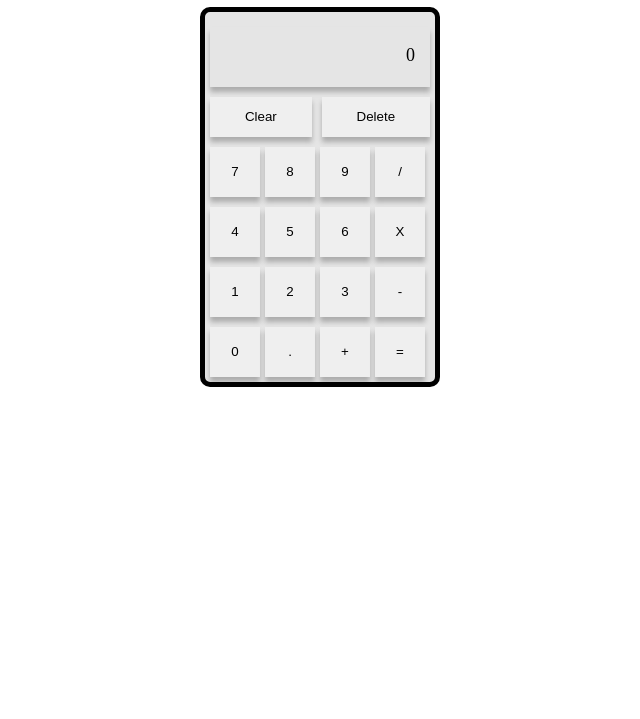
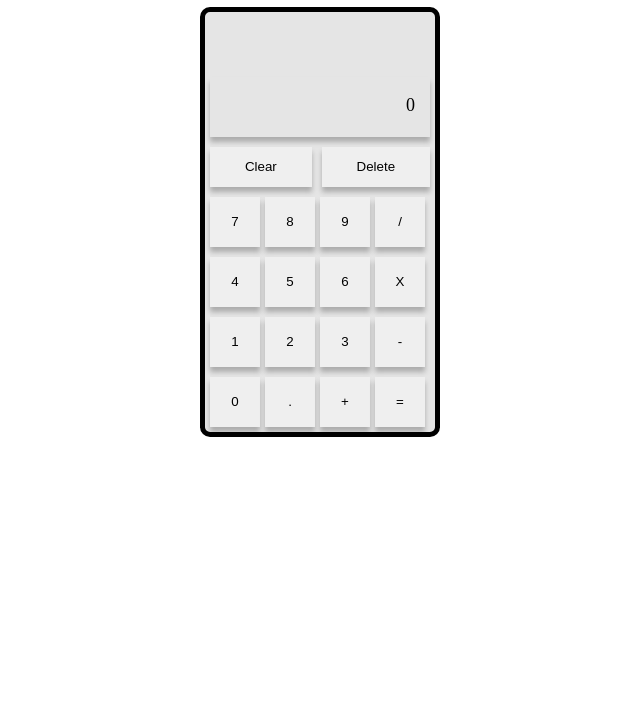
Before and after one commit to BJack0/Calculator-Project, a plain HTML site: page index.html in a window 1280 px wide. Shown: the part 81-800 px from the top of the page, without its empty margins (320-960 px from the left). Drawn offline with Linux system fonts and the light colour scheme.

Commit message:
Add stored value display

```diff
--- a/index.html
+++ b/index.html
@@ -13,6 +13,9 @@
   <h1>Calculator Project</h1>
   </div>
   <div id = "calculator-container">
+    <div id = "storedValue">
+      <p data-placeholder="" contenteditable></p>
+    </div>
     <div id = "display">
       <p data-placeholder="0" contenteditable></p>
     </div>
```
